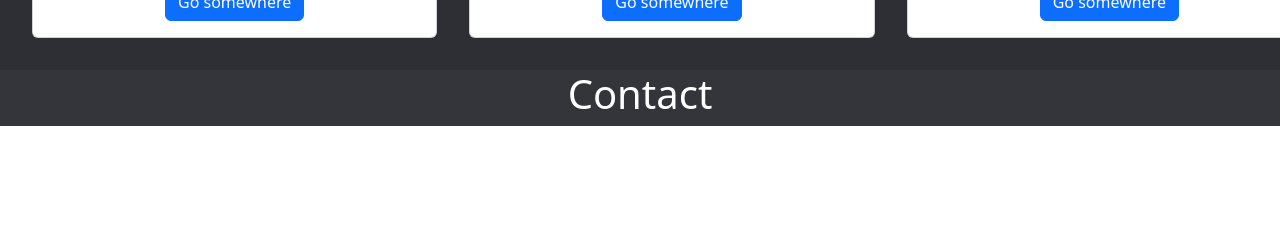
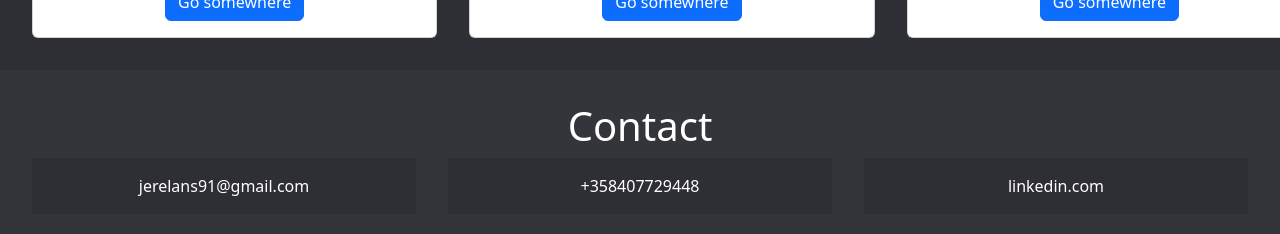
Before and after one commit to ojela028xamk/jere-lansipii-portfolio, a React (Create React App) app: page / in a window 1280 px wide. Shown: the part 1094-1328 px from the top of the page. Before the commit the page ends 1220 px from the top, so only its background shows below. Built offline with nearby package versions, Linux system fonts and the light colour scheme.

Commit message:
contact flex

```diff
--- a/src/Website/Contact.module.scss
+++ b/src/Website/Contact.module.scss
@@ -4,4 +4,22 @@
   flex: 1;
   background-color: $secondary-black;
   color: white;
+
+  .contact_content {
+    margin: auto;
+    padding: 2em;
+    width: 1280px;
+
+    .contact_items {
+      display: flex;
+      flex-direction: row;
+      gap: 2em;
+
+      .item {
+        flex: 1;
+        padding: 1em;
+        background-color: $primary-black;
+      }
+    }
+  }
 }
--- a/src/Website/Contact.tsx
+++ b/src/Website/Contact.tsx
@@ -1,9 +1,19 @@
 import css from './Contact.module.scss'
+import { contact } from './content'
 
 const Contact = (): JSX.Element => {
   return (
     <div className={css.contact}>
-      <h1>Contact</h1>
+      <div className={css.contact_content}>
+        <h1>Contact</h1>
+        <div className={css.contact_items}>
+          {Object.entries(contact).map(([name, value]) => (
+            <div key={name} className={css.item}>
+              <span>{value}</span>
+            </div>
+          ))}
+        </div>
+      </div>
     </div>
   )
 }
--- a/src/Website/content.ts
+++ b/src/Website/content.ts
@@ -76,7 +76,7 @@ const projects: Project[] = [
 const contact: Contact = {
   email: 'jerelans91@gmail.com',
   phone: '+358407729448',
-  linkedin: '',
+  linkedin: 'linkedin.com',
 }
 
 export { aboutMe, skills, projects, contact }
```
